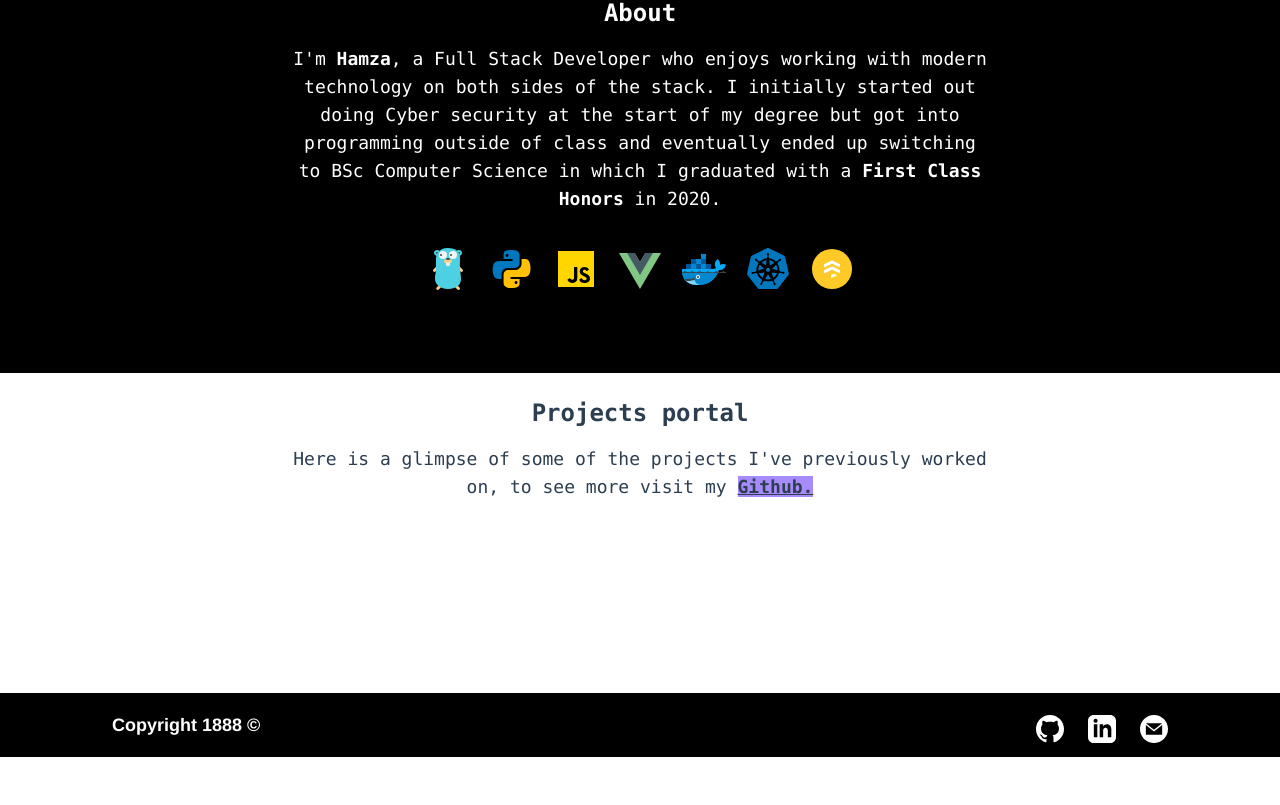
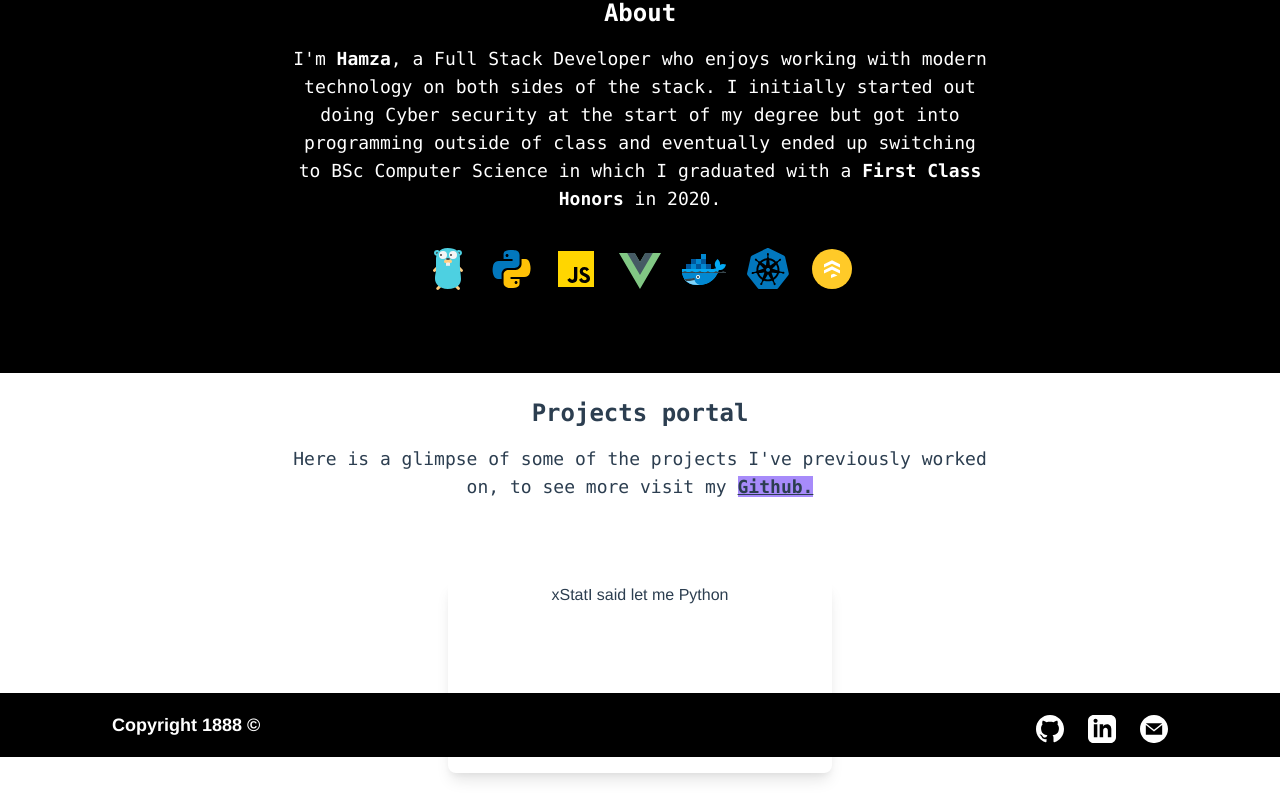
Before and after one commit to 6ixBit/hamza-website, a Vue app: page / in a window 1280 px wide. Shown: the part 499-1304 px from the top of the page. Before the commit the page ends 1256 px from the top, so only its background shows below. Built offline with nearby package versions, Linux system fonts and the light colour scheme.

Commit message:
Added base for projects card, footer is now broken

```diff
--- a/src/components/Footer.vue
+++ b/src/components/Footer.vue
@@ -27,7 +27,8 @@ export default {
 
 <style scoped>
 .footer {
-  @apply flex flex-col md:flex-row justify-between items-center bg-black text-white px-16 md:px-28 w-full md:h-16 h-20;
+  @apply flex flex-col md:flex-row justify-between items-center
+  bg-black text-white px-16 md:px-28 w-full md:h-16 h-20;
 }
 
 p {
--- a/src/components/Home.vue
+++ b/src/components/Home.vue
@@ -23,4 +23,8 @@ import General_section from "./General_section.vue";
 html {
   scroll-behavior: smooth;
 }
+
+body {
+  height: 100vh;
+}
 </style>
--- a/src/components/Project_card.vue
+++ b/src/components/Project_card.vue
@@ -1,15 +1,24 @@
 <template>
-      <div>
+    <div class="card">
 
-      </div>
+        <h1>{{name}}</h1>
+        {{description}}
+        {{techStack}}
+    </div>
+
 </template>
 
 <script>
 export default {
-    name: "Project_card"
+    name: "Project_card",
+    props: ["name", "description", "techStack"]
 }
 </script>
 
-<style>
-
+<style scoped>
+   .card {
+       @apply flex justify-center rounded-lg
+       h-48 w-96 border-2
+       border-transparent shadow-lg my-8;
+   }
 </style>
--- a/src/components/Projects.vue
+++ b/src/components/Projects.vue
@@ -1,31 +1,35 @@
 <template lang="">
-    <div class="projects_section" id="projects">
+  <div class="projects_section" id="projects">
     <h2 class="projects_title">Projects portal</h2>
 
     <p class="projects_intro">
       Here is a glimpse of some of the projects I've previously worked on,
       to see more visit my
-      <a href="https://github.com/6ixBit" class="bg-purple-400 font-bold"><u>Github.</u>
-      </a>
+      <a href="https://github.com/6ixBit" class="bg-purple-400 font-bold"><u>Github.</u></a>
     </p>
 
-       <ul class="icons">
-        <img class="fill-current text-white" src="/github.svg" alt="github_icon">
-        <!-- <img src="/linkedin.svg" alt="linkedin_icon"> -->
-        <img src="/email.svg" alt="email_icon">
-      </ul>
-
-    <!-- Add container of cards, each card represents a project currently up. -->
+    <div class="cards">
+      <ProjectCard name="xStat" description="I said let me" techStack="Python"/>
+    </div>
   </div>
 </template>
 
 <script>
+import ProjectCard from "./Project_card.vue"
+
 export default {
-
+    name: "Projects",
+    components: {
+      ProjectCard
+    }
 }
 </script>
 
 <style scoped>
+.cards {
+  @apply flex justify-center my-8;
+}
+
 .icons {
  @apply flex flex-row space-x-4 z-10 fill-current text-white;
 }
```
